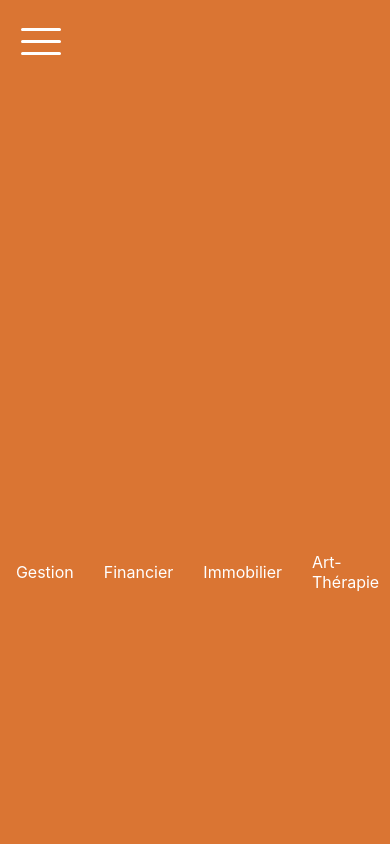
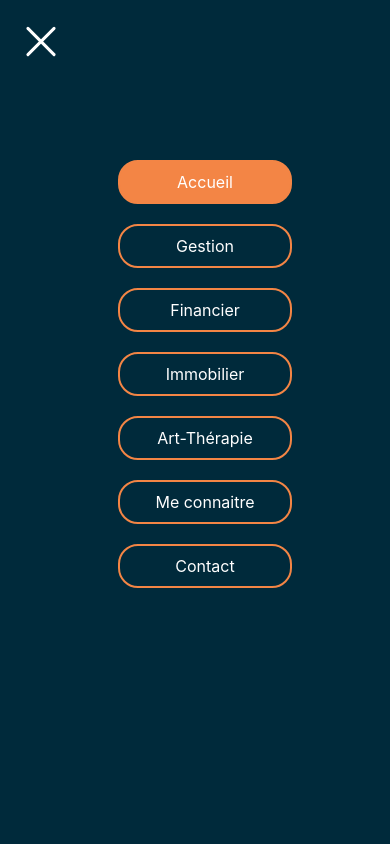
Before and after one commit to JeremyPromsy/SandraPro, a React (Create React App) app in the folder frontsandra/: page / in a window 390 px wide. Both pictures are taken after a click on the button 35 px from the left and 40 px from the top of the page. Shown: the top 844 px of the page. Built offline with nearby package versions, Linux system fonts and the light colour scheme.

Commit message:
Navigation terminée mobile

```diff
--- a/frontsandra/src/components/Nav.jsx
+++ b/frontsandra/src/components/Nav.jsx
@@ -12,12 +12,12 @@ function Navbar() {
   };
 
   const closeMenu = () => {
-    setShowLinks(false); // Ferme le menu lorsqu'un NavLink est cliqué
+    setShowLinks(false);
   };
 
   return (
     <nav className="header">
-      <div className="navHeader">
+      <div className={`navHeader ${showLinks ? "showNav" : "hideNav"}`}>
         <div className="navLogo">
           <div className="navBurger">
           <div className="navGauche">
@@ -30,7 +30,7 @@ function Navbar() {
               <img className="logo-img" src={logoNav} alt="logo VPA" />
             </NavLink>
           </div>
-          <div className={`navbar ${showLinks ? "showNav" : "hideNav"}`}>
+          <div className="navbar">
             <ul className="classNav">
               <li className="nav-links nav-links0">
                 <NavLink to="/" onClick={closeMenu}>Accueil</NavLink>
@@ -50,13 +50,14 @@ function Navbar() {
               <li className="nav-links nav-links5">
                 <NavLink to="/informations" onClick={closeMenu}>Me connaitre</NavLink>
               </li>
+              <li className="nav-links nav-links7">
+                  <NavLink to="/contact">Contact</NavLink>
+              </li>
             </ul>
           </div>
           </div>
-        <div className="contactNav">
-          <button className="nav-links nav-links6">
+        <div className="contactNav nav-links nav-links6">
             <NavLink to="/contact">Contact</NavLink>
-          </button>
         </div>
         </div>
       </div>
--- a/frontsandra/src/styles/nav.css
+++ b/frontsandra/src/styles/nav.css
@@ -62,6 +62,7 @@
   background-color: #f38545 ;
   border: none;
   padding-right: 10px;
+  margin-right: 20px;
 }
 
 .nav-links {
@@ -96,8 +97,12 @@
 }
 
 
-@media screen and (min-width:768px){
+@media screen and (min-width:951px){
   .nav-links0{
+    display: none;
+  }
+
+  .nav-links7{
     display: none;
   }
 }
@@ -105,6 +110,14 @@
 @media screen and (max-width:950px){
   .navbar {
     height: 100px;
+  }
+
+  .contactNav{
+    display: none;
+  }
+
+  .navBurger{
+    width: 100%;
   }
 
   .logo-img {
@@ -123,7 +136,7 @@
     width: 100%;
     height: 100%;
     padding:10px;
-    background-color: rgba(218,117,51,1);
+    background-color: #002A3B;
     visibility: hidden;
     transition: all 0.8 ease-in-out;
     z-index: 999;
@@ -135,6 +148,25 @@
     width: 100%;
     visibility: visible;
     right:0;
+    display: flex;
+    flex-direction: column;
+    justify-content: flex-start;
+  }
+
+  .showNav .classNav .nav-links{
+    padding: 10px;
+  }
+
+  .showNav .classNav .nav-links a{
+    font-size: 16px;
+    border: #f38545 solid 2px;
+    border-radius: 20px;
+    width: 150px;
+    text-align: center;
+  }
+
+  .showNav .classNav .nav-links .nav-links7 button{
+    background-color: #002A3B;
   }
 
   .burgerBar,
```
